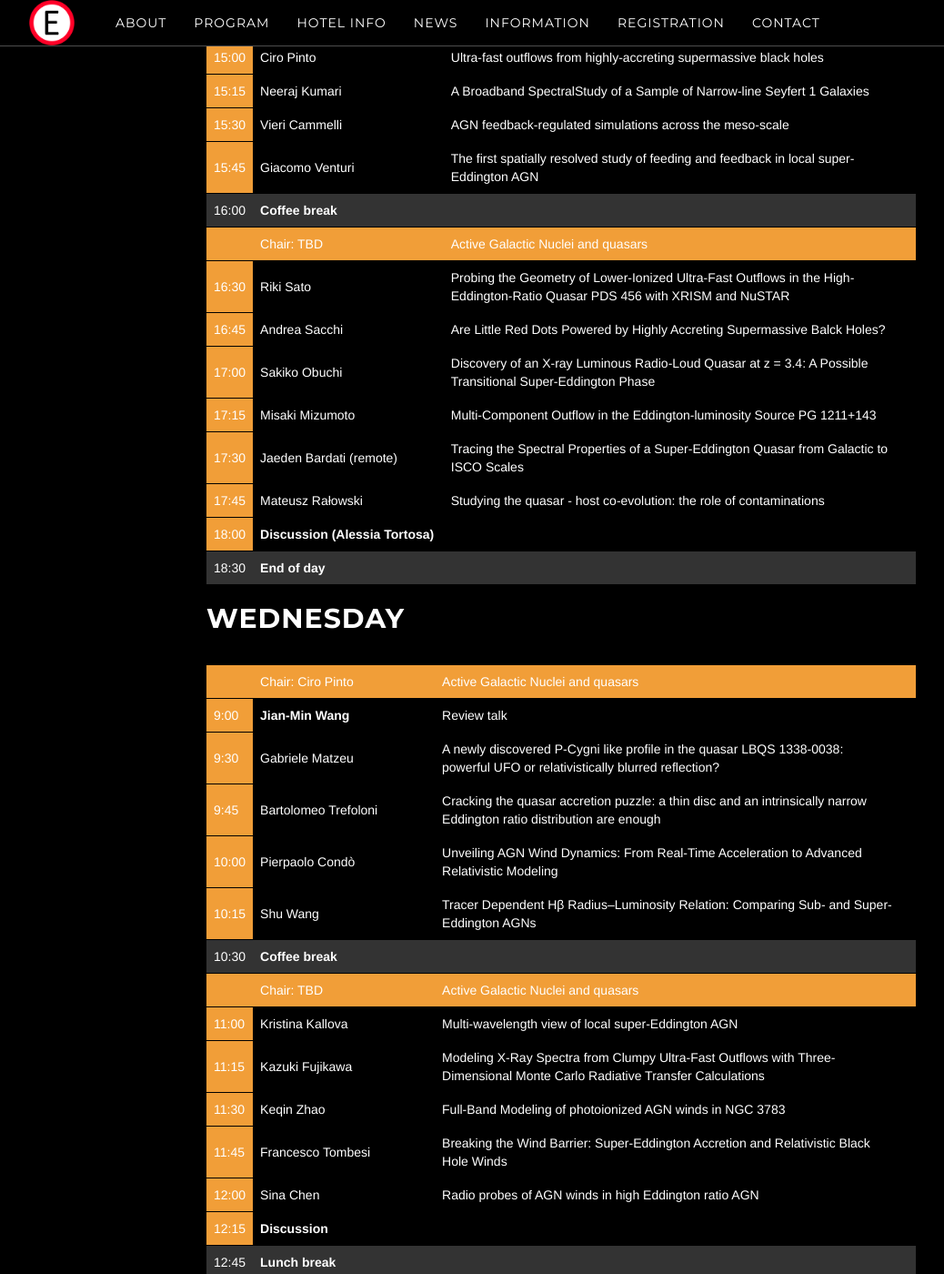
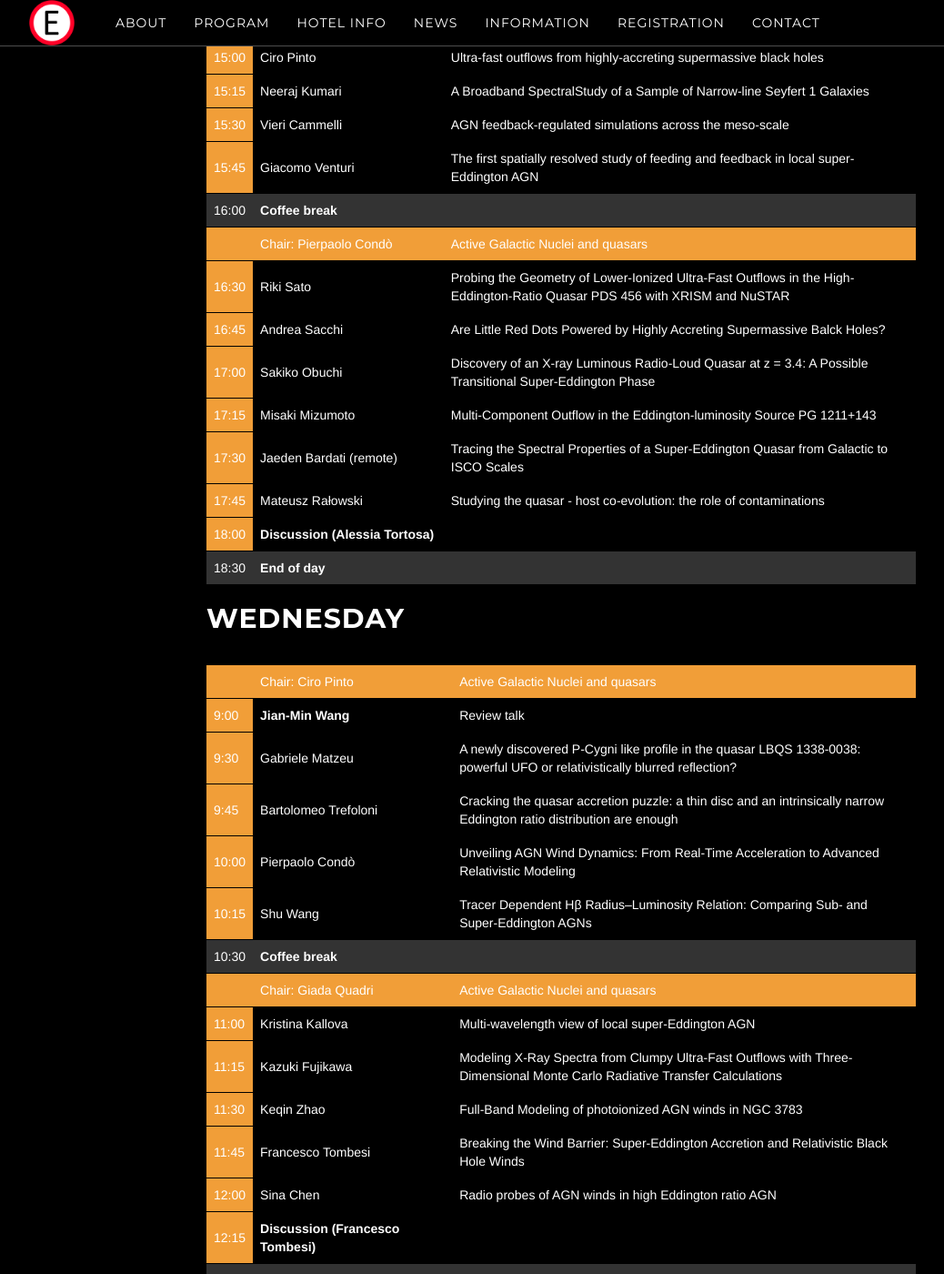
Before and after one commit to breakingthelimits/supereddington2026, a Jekyll site: the page built from program/index.html, in a window 1280 px wide and 1400 px high, scrolled down 2051 px. Shown: the whole window at 91% size, without its empty margins (38-1076 px from the left). Built offline with Jekyll 4.4.1, drawn with Linux system fonts in a browser that asks for light colours.

Commit message:
Add chairs and discussion leaders

```diff
--- a/_includes/program_table.html
+++ b/_includes/program_table.html
@@ -323,7 +323,7 @@
         </tr>
         <tr style="background-color: #f19e38;">
             <td></td>
-            <td>Chair: TBD</td>
+            <td>Chair: Pierpaolo Condò</td>
             <td style="background-color: #f19e38;">Active Galactic Nuclei and quasars</td>
         <td></td>
         </tr>
@@ -425,7 +425,7 @@
         </tr>
         <tr style="background-color: #f19e38;">
             <td></td>
-            <td>Chair: TBD</td>
+            <td>Chair: Giada Quadri</td>
             <td style="background-color: #f19e38;">Active Galactic Nuclei and quasars</td>
         <td></td>
         </tr>
@@ -464,7 +464,7 @@
         </tr>
         <tr style="background: transparent;">
             <td style="background-color: #f19e38;">12:15</td>
-            <td style="min-width: 200px;"><strong>Discussion</strong></td>
+            <td style="min-width: 200px;"><strong>Discussion (Francesco Tombesi)</strong></td>
         <td><details><summary></summary></details></td>
         </tr>
         <tr style="background-color: #333333;">
```
